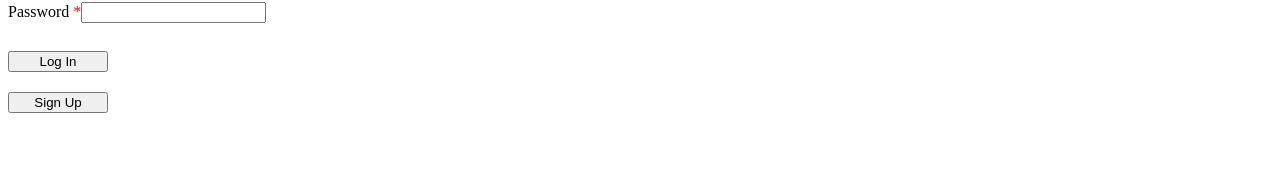
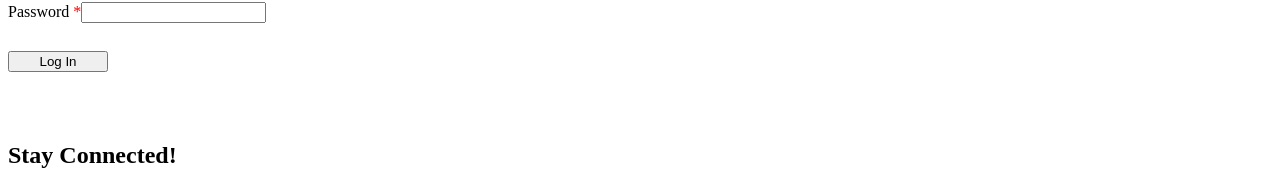
Before and after one commit to xavierkoo/support-local-frontend, a Vue app: page /#/login in a window 1280 px wide. Shown: the part 1342-1515 px from the top of the page. Built offline with nearby package versions, Linux system fonts and the light colour scheme.

Commit message:
feat: edit the buttons in login.vue

```diff
--- a/src/views/Login.vue
+++ b/src/views/Login.vue
@@ -58,16 +58,6 @@
                                                 @click="submitForm()"
                                             >
                                                 Log In
-                                            </button>
-                                            <div class="col-4" />
-                                        </div>
-                                        <div class="row">
-                                            <div class="col-4" />
-                                            <button
-                                                type="submit"
-                                                class="col-4 cancelBtnDesign"
-                                            >
-                                                Sign Up
                                             </button>
                                             <div class="col-4" />
                                         </div>
```
